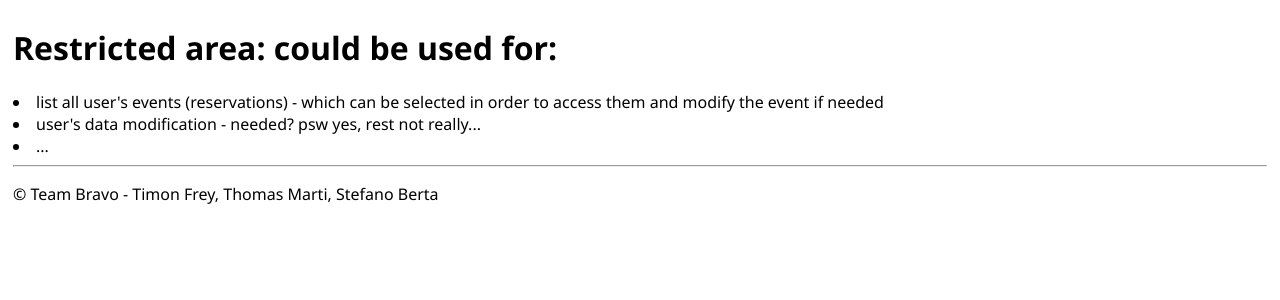
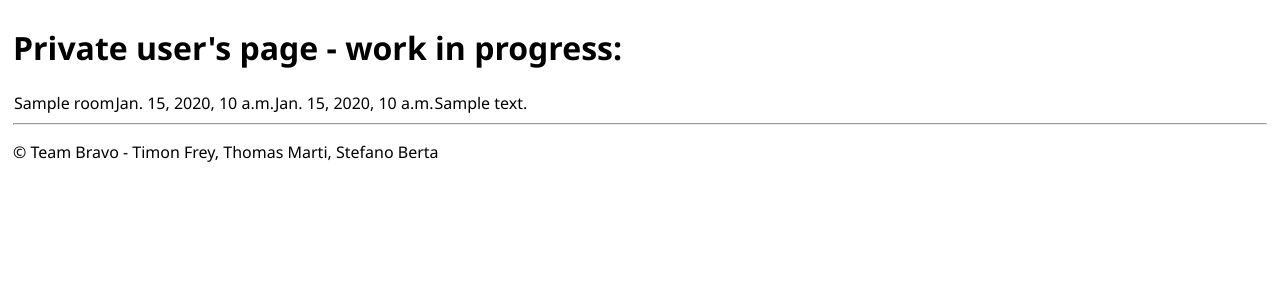
Before and after one commit to Timon-3/project-bravo, a Django app: page /secured in a window 1280 px wide. Shown: the part 79-379 px from the top of the page. Run offline with Django 4.2, Linux system fonts and the light colour scheme; a user stored in the database is signed in; tables that the repository leaves empty hold one stand-in row (values such as "Sample post").

Commit message:
added list of user's event in the secured page

```diff
--- a/tst_room_booking/home/templates/home/search.html
+++ b/tst_room_booking/home/templates/home/search.html
@@ -19,6 +19,8 @@ search
 {% for room in room_list %}
 <tr>
     <td><a href="{% url 'room' room.id %}">{{ room.name }}</a></td>
+    <td>{{ room.capacity }}</td>
+    <td>{{ room.description }}</td>
 </tr>
 {% endfor %}
 </tbody>
--- a/tst_room_booking/home/templates/home/secured.html
+++ b/tst_room_booking/home/templates/home/secured.html
@@ -4,9 +4,18 @@
 Private section
 {% endblock %}
 {% block content %}
-<h1>Restricted area: could be used for:</h1>
-<li>list all user's events (reservations) - which can be selected in order to access them and modify the event if needed</li>
-<li>user's data modification - needed? psw yes, rest not really...</li>
-<li>...</li>
+<h1>Private user's page - work in progress:</h1>
+<!-- <li> all user's events (reservations) - should be selected (or add button at the end) in order to access them and modify the event if needed</li>
+<li> user's data modification - needed? psw yes, rest not really...</li> -->
+<table>
+{% for event in event_list %}
+<tr>
+    <td>{{ event.room }}</a></td>
+    <td>{{ event.start_time }}</td>
+    <td>{{ event.end_time }}</td>
+    <td>{{ event.description }}</td>
+</tr>
+{% endfor %}
+</table>
 
 {% endblock %}
--- a/tst_room_booking/home/views.py
+++ b/tst_room_booking/home/views.py
@@ -45,6 +45,7 @@ def search(request):
         form = FilterForm()
     return render(request, "home/search.html", {"form": form, "room_list": room_list})
 
+
 class LoginInterfaceView(SuccessMessageMixin, LoginView):
     template_name = "home/login.html"
     success_message = "You successfully logged in"
@@ -55,13 +56,11 @@ class LogoutInterfaceView(SuccessMessageMixin, LogoutView):
     success_message = "Your logout was successful. Have a great day =)"
 
 
-
 class SignupView(SuccessMessageMixin, CreateView):
     form_class = RegisterUserForm
     template_name = "home/register.html"
     success_url = "/secured"
     success_message = "Welcome! You successfully signup."
-
 
     # make sure only users who are not already logged in can access the signup page
     def get(self, request, *args, **kwargs):
@@ -107,5 +106,19 @@ def roomdetail(request, room_id):
 
 def secured(request):
     if request.user.is_authenticated:
-            return render(request, 'home/secured.html', {})
+
+        event_list = Event.objects.none()
+        events_list = Event.objects.all()
+        user_events = []  # -> free_room
+        for event in events_list:
+            if event.user == request.user:
+                user_events.append(event.pk)
+        print(user_events,"1")
+        for id in user_events:
+            event = Event.objects.filter(id=id)
+            print("event: ",event)
+            event_list = event_list | event
+        return render(request, "home/secured.html", {"event_list": event_list})
+
+        # return render(request, 'home/secured.html', {})
     return redirect('/login')
```
